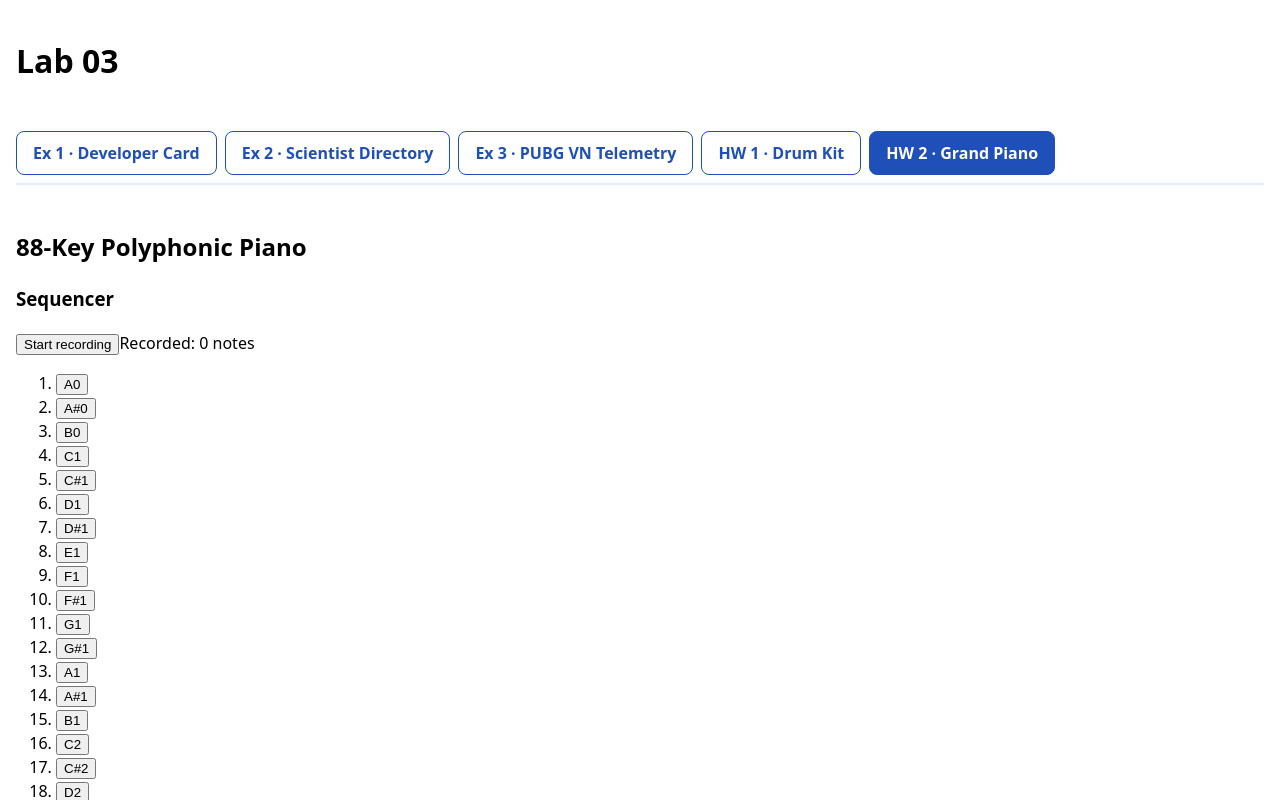
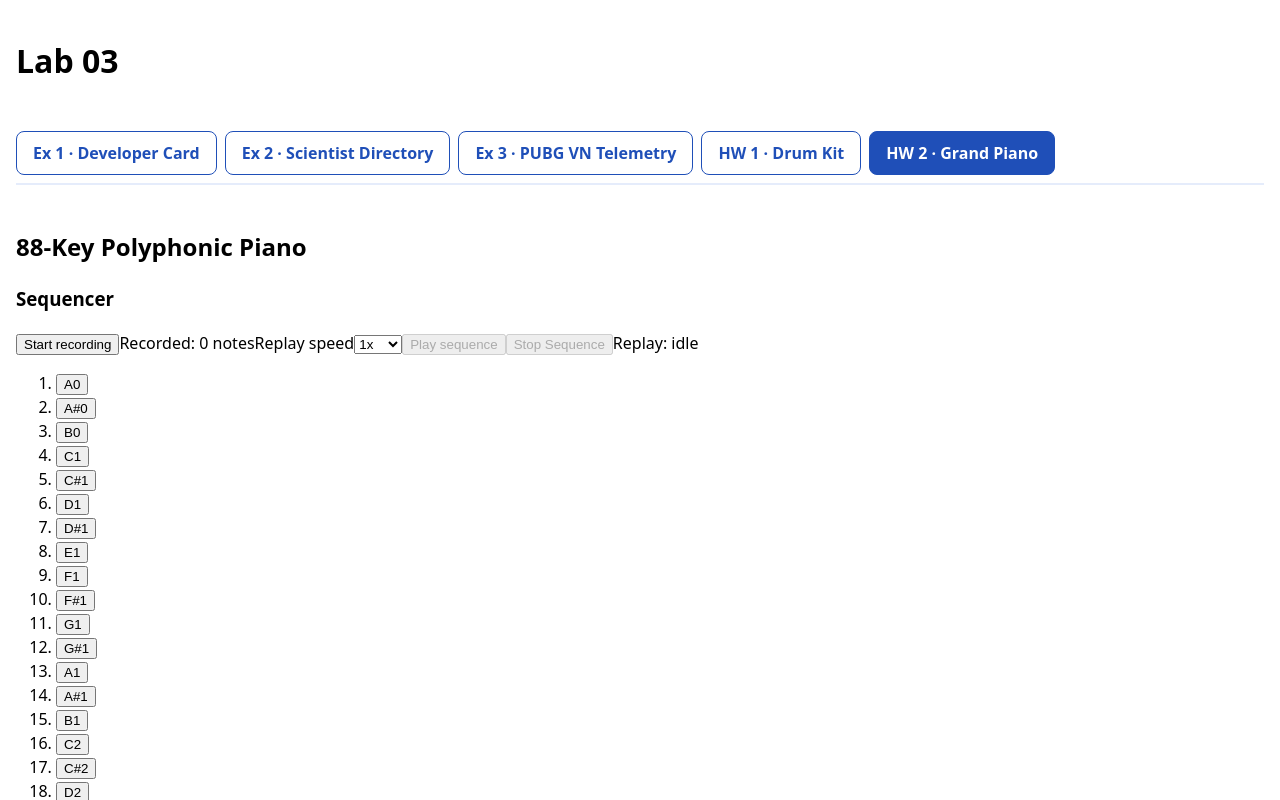
Before and after one commit to Ac-2836/WebDev-Lab03-Inclass, a React (Vite) app: page / in a window 1280 px wide. Both pictures are taken after a click on the tab "HW 2 · Grand Piano". Shown: the top 800 px of the page. Built offline with nearby package versions, Linux system fonts and the light colour scheme.

Commit message:
feat(hw2): add abortable variable-speed replay

```diff
--- a/src/homeworks/GrandPiano88/GrandPiano88.jsx
+++ b/src/homeworks/GrandPiano88/GrandPiano88.jsx
@@ -1,4 +1,4 @@
-import { useCallback, useEffect, useRef, useState } from 'react';
+import { useCallback, useEffect, useId, useRef, useState } from 'react';
 import { PianoKey } from './PianoKey.jsx';
 import { PolyphonicSynth } from './PolyphonicSynth.js';
 import { midiToFrequency, PIANO_KEYS } from './piano-keys.js';
@@ -7,15 +7,28 @@ import {
   recordNoteOff,
   recordNoteOn,
 } from './recorder.js';
+import { replaySequence } from './replay.js';
+
+const SPEEDS = [0.5, 1, 2];
 
 export function GrandPiano88() {
   const [synth] = useState(() => new PolyphonicSynth());
   const [pressed, setPressed] = useState(() => new Set());
   const [recording, setRecording] = useState(false);
   const [sequence, setSequence] = useState([]);
+  // IDLE | PLAYING | STOPPED | FINISHED
+  const [replay, setReplay] = useState('IDLE');
+  const [speed, setSpeed] = useState(1);
   const recordingRef = useRef(false);
+  const replayRef = useRef(null);
+  const speedId = useId();
 
-  useEffect(() => () => synth.close(), [synth]);
+  useEffect(() => {
+    return () => {
+      replayRef.current?.abort(); // cancel pending playback timers
+      synth.close();
+    };
+  }, [synth]);
 
   // Switching window or app while holding keys must not leave notes ringing.
   useEffect(() => {
@@ -78,6 +91,30 @@ export function GrandPiano88() {
     setSequence((prev) => finishRecording(prev, nowMs));
   };
 
+  const playSequence = async () => {
+    const controller = new AbortController();
+    replayRef.current = controller;
+    setReplay('PLAYING');
+    try {
+      await replaySequence(sequence, {
+        speed,
+        noteOn: handleNoteOn,
+        noteOff: handleNoteOff,
+        signal: controller.signal,
+      });
+      setReplay('FINISHED');
+    } catch (error) {
+      if (error.name !== 'AbortError') throw error;
+    } finally {
+      if (replayRef.current === controller) replayRef.current = null;
+    }
+  };
+
+  const stopSequence = () => {
+    replayRef.current?.abort();
+    setReplay('STOPPED');
+  };
+
   return (
     <section aria-labelledby='piano-heading'>
       <h2 id='piano-heading'>88-Key Polyphonic Piano</h2>
@@ -93,6 +130,32 @@ export function GrandPiano88() {
           {recording ? 'Recording: ' : 'Recorded: '}
           {sequence.length} {sequence.length === 1 ? 'note' : 'notes'}
         </output>
+        <label htmlFor={speedId}>Replay speed</label>
+        <select
+          id={speedId}
+          value={speed}
+          disabled={replay === 'PLAYING'}
+          onChange={(e) => setSpeed(Number(e.target.value))}
+        >
+          {SPEEDS.map((value) => (
+            <option key={value} value={value}>{value}x</option>
+          ))}
+        </select>
+        <button
+          type='button'
+          disabled={recording || replay === 'PLAYING' || sequence.length === 0}
+          onClick={playSequence}
+        >
+          Play sequence
+        </button>
+        <button
+          type='button'
+          disabled={replay !== 'PLAYING'}
+          onClick={stopSequence}
+        >
+          Stop Sequence
+        </button>
+        <output aria-live='polite'>Replay: {replay.toLowerCase()}</output>
       </section>
       <ol aria-label='Piano keys, A0 to C8'>
         {PIANO_KEYS.map((key) => (
--- /dev/null
+++ b/src/homeworks/GrandPiano88/replay.js
@@ -0,0 +1,49 @@
+// Resolves after `ms`; rejects (and clears its timer) as soon as the signal
+// aborts, so no scheduled playback outlives a Stop.
+export function wait(ms, signal) {
+  return new Promise((resolve, reject) => {
+    if (signal.aborted) {
+      reject(signal.reason);
+      return;
+    }
+    const onAbort = () => {
+      window.clearTimeout(timerId);
+      reject(signal.reason);
+    };
+    const timerId = window.setTimeout(() => {
+      signal.removeEventListener('abort', onAbort);
+      resolve();
+    }, Math.max(0, ms));
+    signal.addEventListener('abort', onAbort, { once: true });
+  });
+}
+
+// Plays the FIFO sequence at `speed` (0.5, 1 or 2). Each start time is taken
+// from the first note's clock, so timer drift does not pile up. Notes still
+// sounding when the replay is aborted are released before it rejects.
+export async function replaySequence(
+  sequence,
+  { speed = 1, noteOn, noteOff, signal },
+) {
+  const startedAt = performance.now();
+  const sounding = new Set();
+  const releases = [];
+  let offsetMs = 0;
+  try {
+    for (const { midi, freqHz, durationMs, deltaMs } of sequence) {
+      offsetMs += deltaMs / speed;
+      await wait(offsetMs - (performance.now() - startedAt), signal);
+      noteOn(midi, freqHz);
+      sounding.add(midi);
+      const release = wait(durationMs / speed, signal).then(() => {
+        sounding.delete(midi);
+        noteOff(midi);
+      });
+      release.catch(() => {}); // an abort is handled by `finally` below
+      releases.push(release);
+    }
+    await Promise.all(releases);
+  } finally {
+    sounding.forEach((midi) => noteOff(midi));
+  }
+}
```
